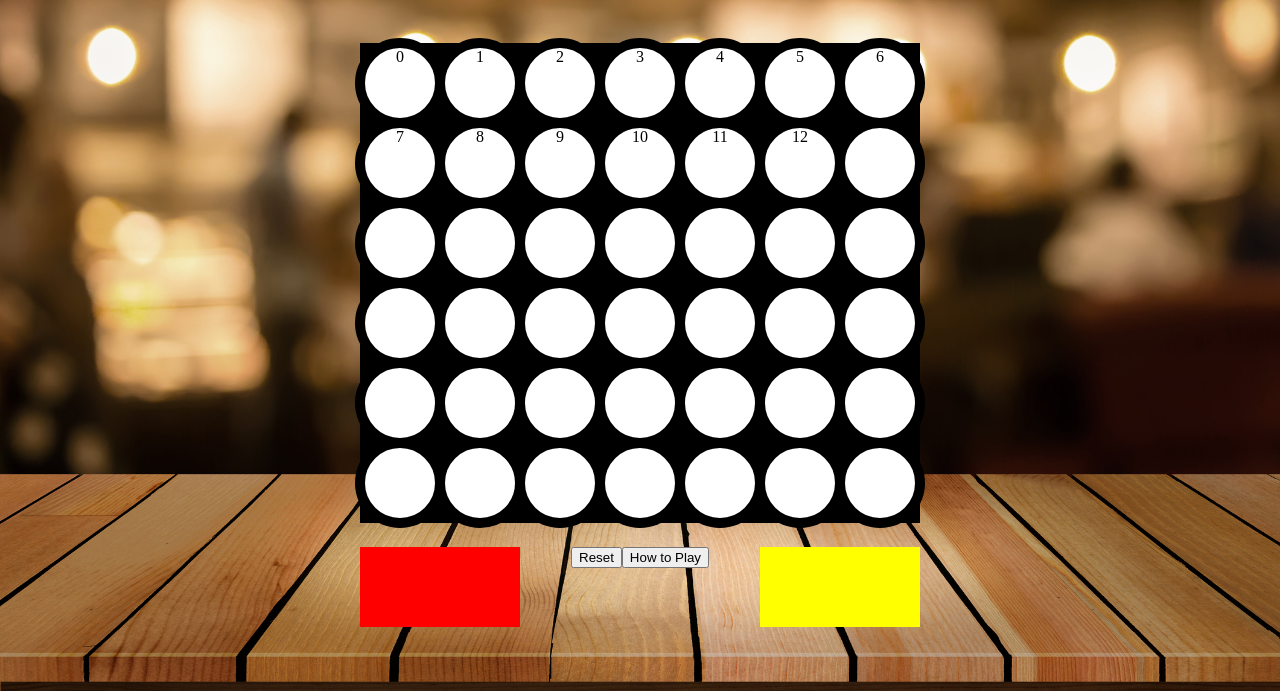
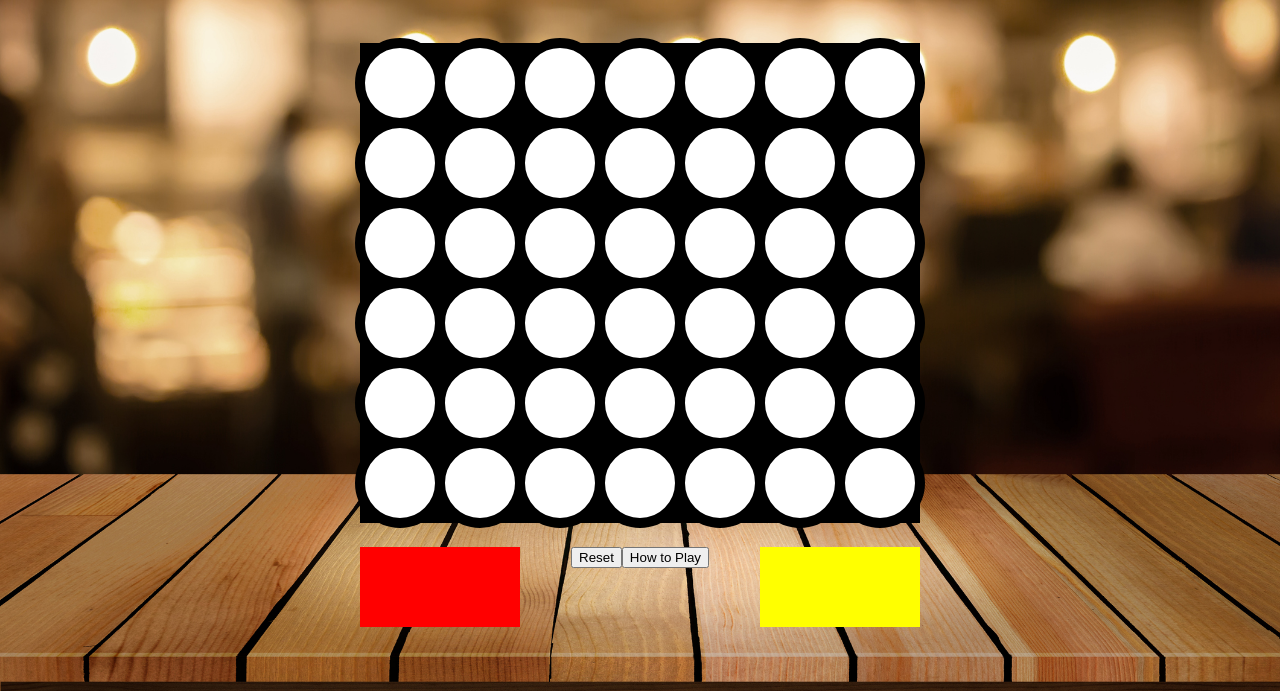
Before and after one commit to Cmosley/Unit-1-Connect-Four, a plain HTML site: page index.html in a window 1280 px wide. Shown: the part 125-816 px from the top of the page. Drawn offline with Linux system fonts and the light colour scheme.

```diff
--- a/index.html
+++ b/index.html
@@ -24,19 +24,19 @@
                 <div class='cell-drop' id='6'></div>
             </div> -->
             <section class='grid'>
-                <div class="cell">0</div>
-                <div class="cell">1</div>
-                <div class="cell">2</div>
-                <div class="cell">3</div>
-                <div class="cell">4</div>
-                <div class="cell">5</div>
-                <div class="cell">6</div>
-                <div class="cell">7</div>
-                <div class="cell">8</div>
-                <div class="cell">9</div>
-                <div class="cell">10</div>
-                <div class="cell">11</div>
-                <div class="cell">12</div>
+                <div class="cell"></div>
+                <div class="cell"></div>
+                <div class="cell"></div>
+                <div class="cell"></div>
+                <div class="cell"></div>
+                <div class="cell"></div>
+                <div class="cell"></div>
+                <div class="cell"></div>
+                <div class="cell"></div>
+                <div class="cell"></div>
+                <div class="cell"></div>
+                <div class="cell"></div>
+                <div class="cell"></div>
                 <div class="cell"></div>
                 <div class="cell"></div>
                 <div class="cell"></div>
```
Also changed, not shown: 1 other file.
